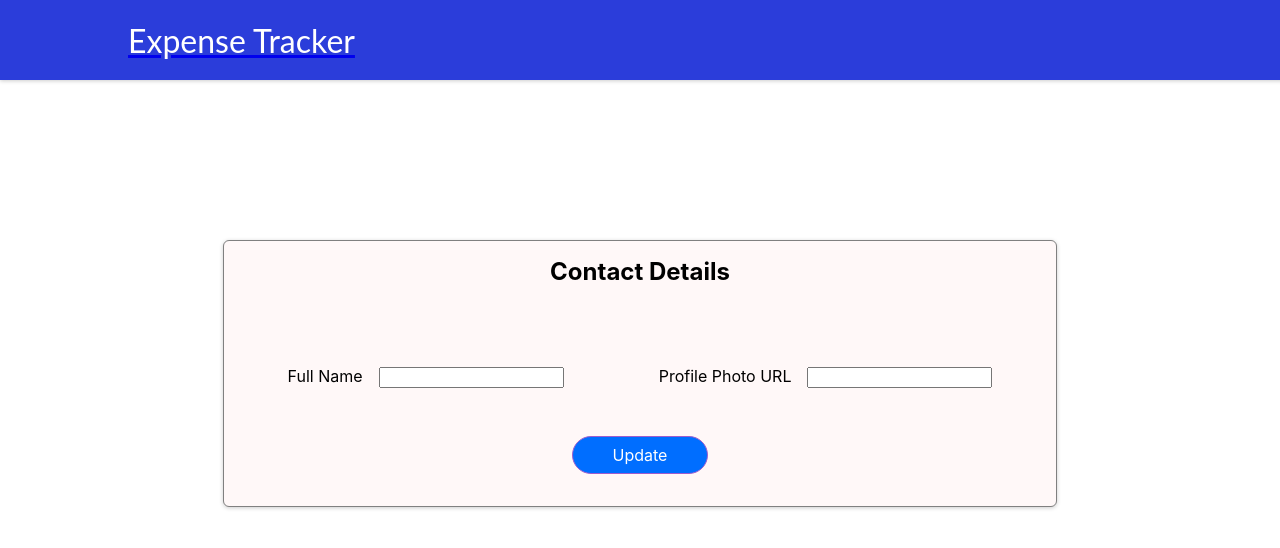
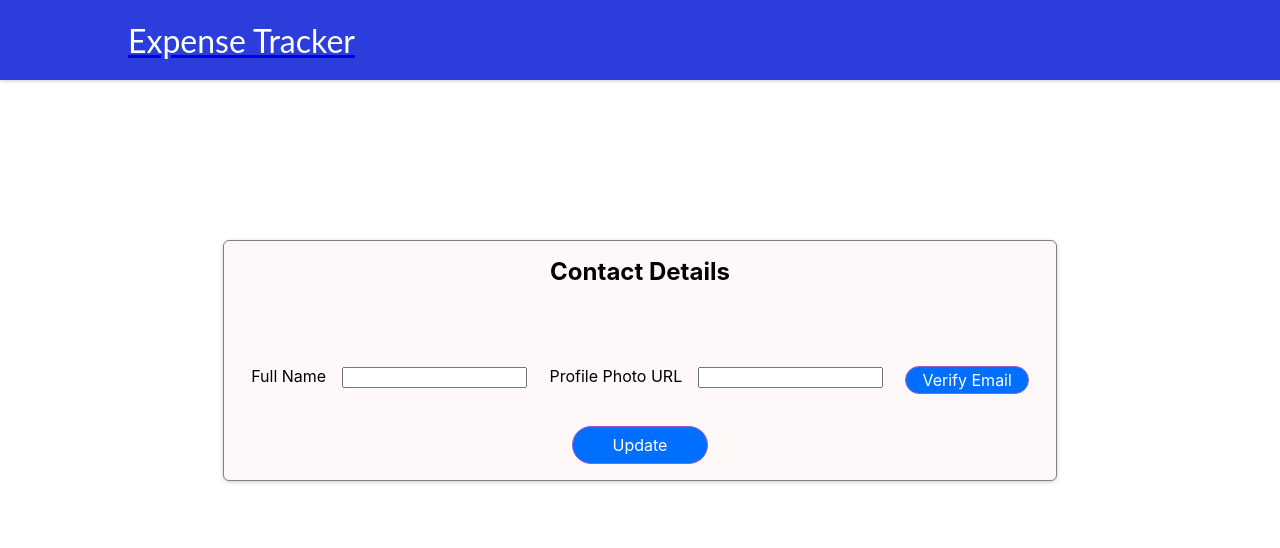
Before and after one commit to NivedHari/expense-tracker-react, a React (Create React App) app: page /profile in a window 1280 px wide. Shown: the top 548 px of the page. Built offline with nearby package versions, Linux system fonts and the light colour scheme; no server answers.

Commit message:
Verify User Email

```diff
--- a/src/Components/pages/Profile.js
+++ b/src/Components/pages/Profile.js
@@ -12,6 +12,8 @@ const Profile = () => {
     displayName: "",
     photoUrl: "",
   });
+
+  const [verificationStatus, setVerificationStatus] = useState(null);
 
   useEffect(() => {
     const fetchUserData = async () => {
@@ -106,6 +108,38 @@ const Profile = () => {
     }
   };
 
+  const verificationHandler = async () => {
+    try {
+      const response = await fetch(
+        "https://identitytoolkit.googleapis.com/v1/accounts:sendOobCode?key=AIzaSyAEUhj2e9yIbn9BnM3fMuDORzFJrX1w9Fc",
+        {
+          method: "POST",
+          headers: {
+            "Content-Type": "application/json",
+          },
+          body: JSON.stringify({
+            requestType: "VERIFY_EMAIL",
+            idToken: token,
+          }),
+        }
+      );
+
+      if (!response.ok) {
+        const data = await response.json();
+        let errorMessage = "Verification Failed!";
+        if (data && data.error && data.error.message) {
+          errorMessage = data.error.message;
+        }
+        throw new Error(errorMessage);
+      }
+
+      setVerificationStatus("Verification email sent successfully!");
+      console.log(verificationStatus);
+    } catch (error) {
+      setVerificationStatus(`Verification Failed: ${error.message}`);
+    }
+  };
+
   return (
     <section className={classes.profile}>
       <h2>Contact Details</h2>
@@ -131,7 +165,13 @@ const Profile = () => {
               onChange={handleUrlChange}
             />
           </div>
+          <div className={classes.control}>
+            <button className={classes.btn} onClick={verificationHandler}>
+              Verify Email
+            </button>
+          </div>
         </div>
+
         <div className={classes.actions}>
           <button>Update</button>
         </div>
--- a/src/Components/pages/Profile.module.css
+++ b/src/Components/pages/Profile.module.css
@@ -46,5 +46,15 @@
     border: 1px solid #9f5ccc;
     border-radius: 20px;
     padding: 0.5rem 2.5rem;
-    margin: 1rem;
+
   }
+
+  .btn{
+    cursor: pointer;
+    font: inherit;
+    color: white;
+    background-color: #006eff;
+    border: 1px solid #9f5ccc;
+    border-radius: 20px;
+    padding: 0.2rem 1rem;
+  }
```
